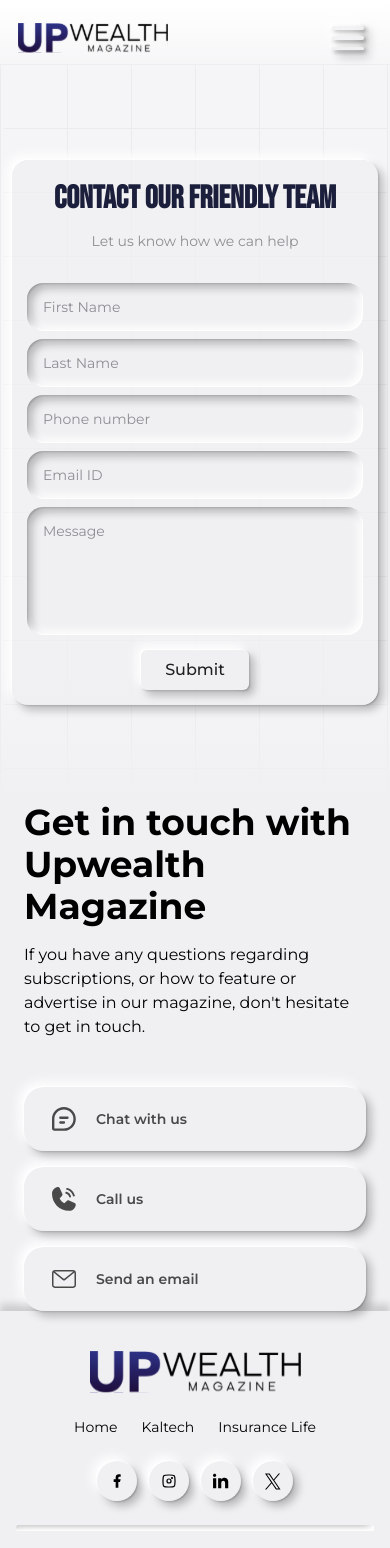
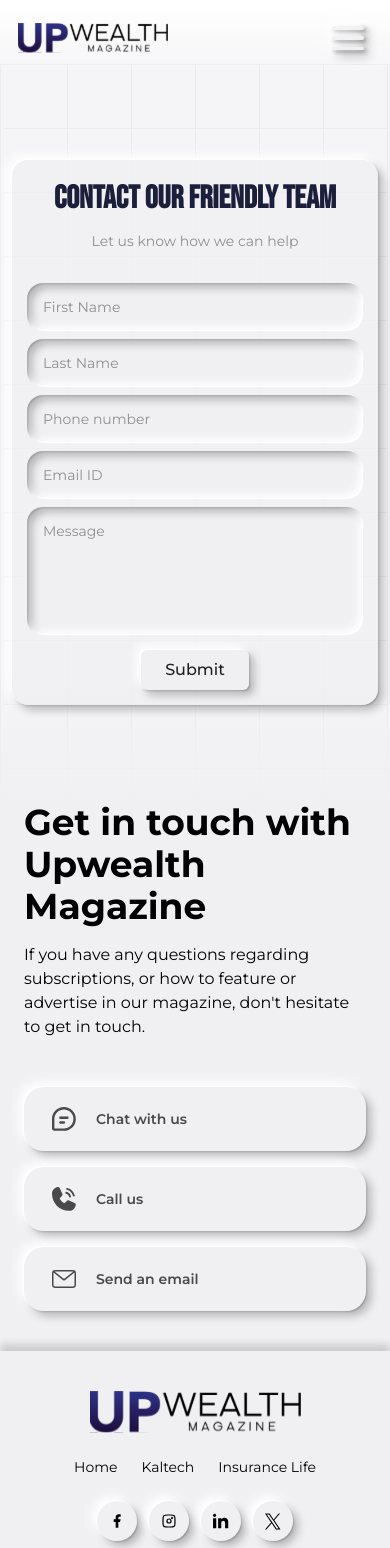
Before and after one commit to Sapphireish01/upwealth, a Next.js app: page /contact in a window 390 px wide. Shown: the top 1548 px of the page. Built offline with nearby package versions, Linux system fonts and the light colour scheme.

Commit message:
ui fixes

```diff
--- a/components/contact/ContactMethods.tsx
+++ b/components/contact/ContactMethods.tsx
@@ -40,7 +40,7 @@ export default function ContactMethods() {
   };
 
   return (
-    <section id="contact-methods" className="sm:py-20 bg-[#F0F0F3]">
+    <section id="contact-methods" className="pb-10 sm:py-20 bg-[#F0F0F3]">
       <div className="max-w-7xl mx-auto px-6">
         <div className="grid grid-cols-1 lg:grid-cols-[auto_1fr] gap-12 items-center">
 
```
